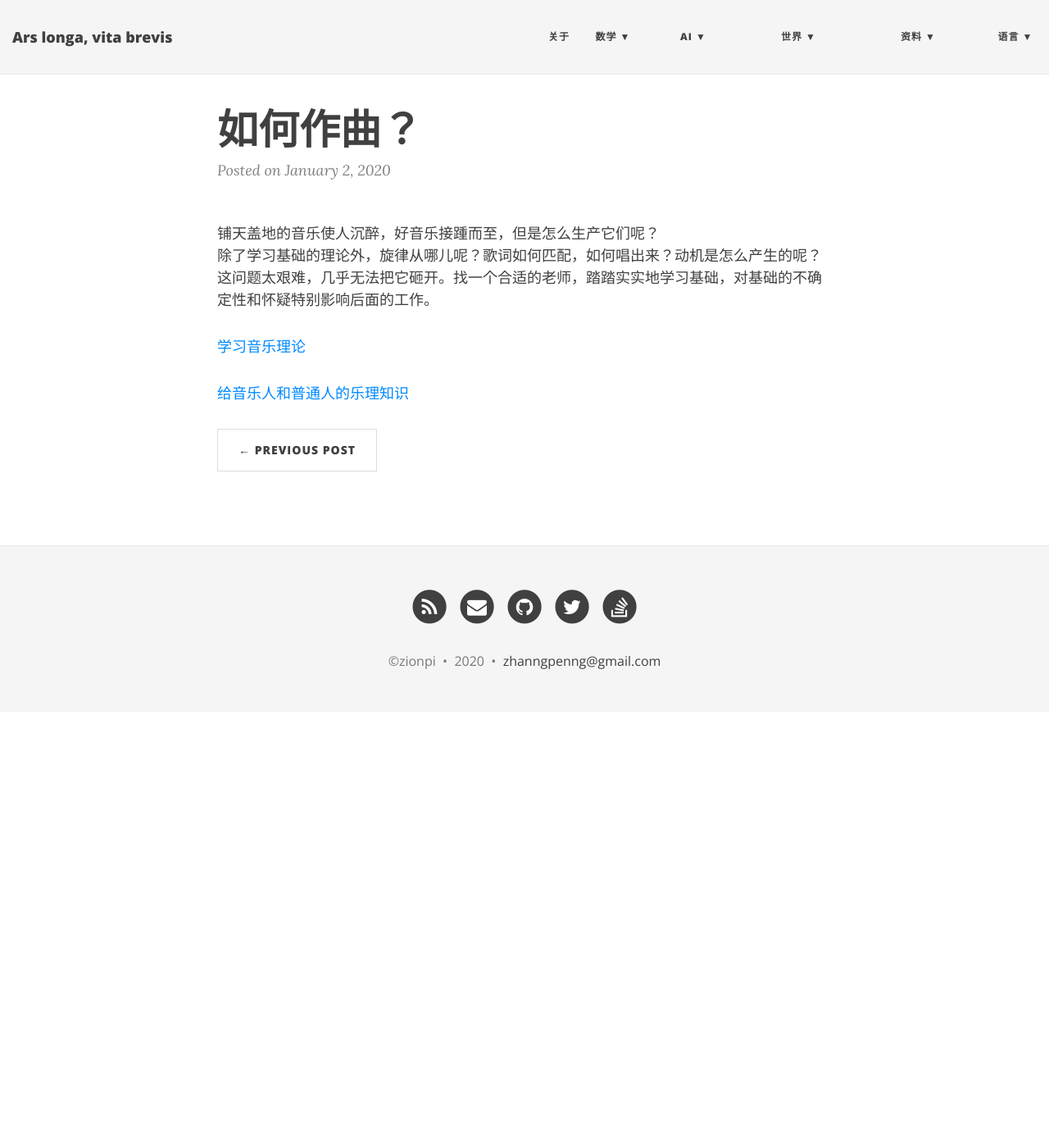
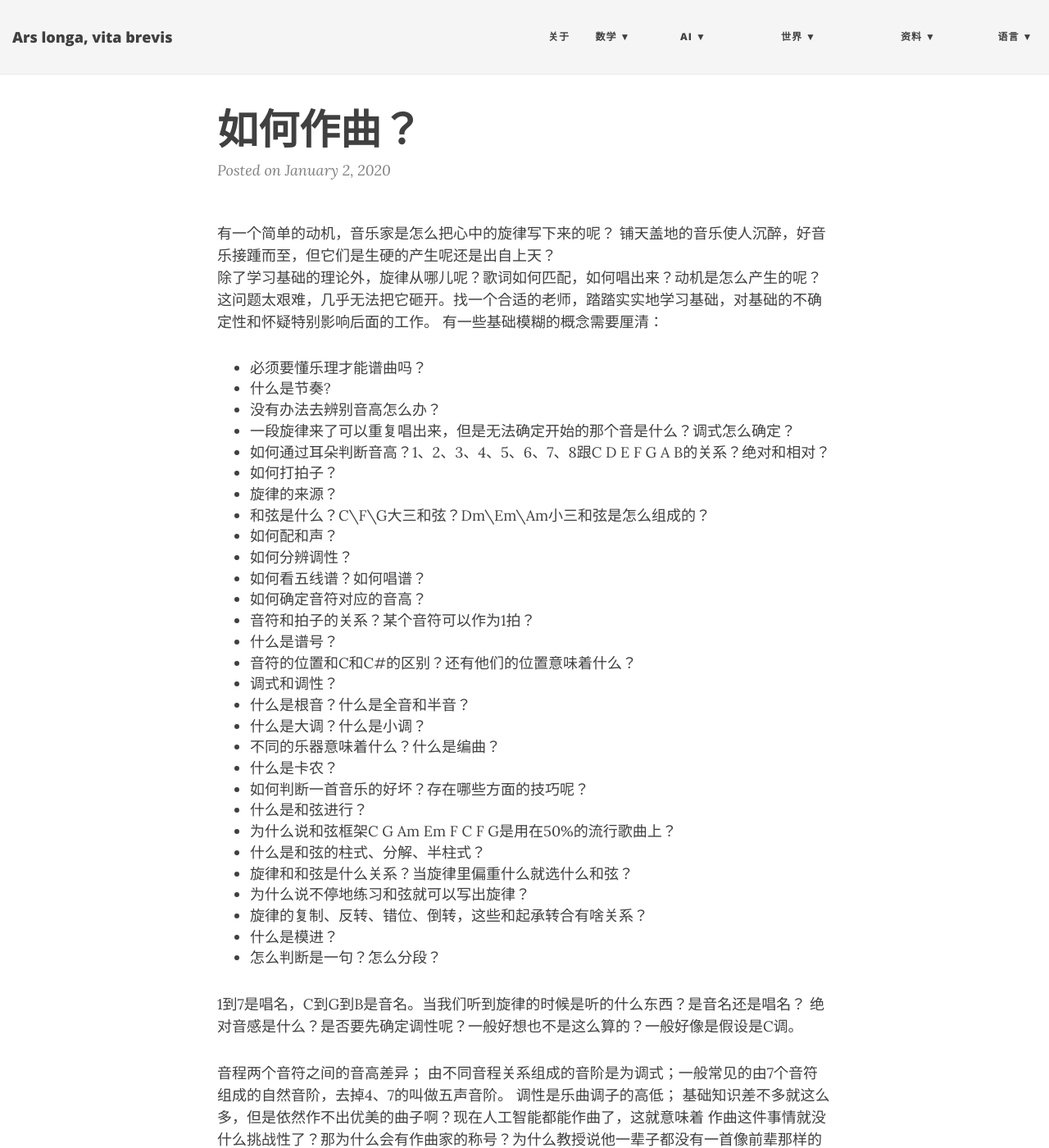
Before and after one commit to ZionPi/zionpi.github.io, a Jekyll site: the page built from _posts/2020-01-02-how-to-compose-music.md, in a window 1280 px wide and 1400 px high. Shown: the whole window at 82% size. Built offline with Jekyll 4.4.1, drawn with Linux system fonts in a browser that asks for light colours; nearby versions of some CDN libraries; some of the changed text lies outside the part shown.

Commit message:
add more content

```diff
--- a/_posts/2020-01-02-how-to-compose-music.md
+++ b/_posts/2020-01-02-how-to-compose-music.md
@@ -2,9 +2,58 @@
 layout: post
 title: 如何作曲？
 ---
-铺天盖地的音乐使人沉醉，好音乐接踵而至，但是怎么生产它们呢？
+有一个简单的动机，音乐家是怎么把心中的旋律写下来的呢？
+铺天盖地的音乐使人沉醉，好音乐接踵而至，但它们是生硬的产生呢还是出自上天？
 除了学习基础的理论外，旋律从哪儿呢？歌词如何匹配，如何唱出来？动机是怎么产生的呢？这问题太艰难，几乎无法把它砸开。找一个合适的老师，踏踏实实地学习基础，对基础的不确定性和怀疑特别影响后面的工作。
+有一些基础模糊的概念需要厘清：
+- 必须要懂乐理才能谱曲吗？
+- 什么是节奏?
+- 没有办法去辨别音高怎么办？
+- 一段旋律来了可以重复唱出来，但是无法确定开始的那个音是什么？调式怎么确定？
+- 如何通过耳朵判断音高？1、2、3、4、5、6、7、8跟C D E F G A B的关系？绝对和相对？
+- 如何打拍子？
+- 旋律的来源？
+- 和弦是什么？C\F\G大三和弦？Dm\Em\Am小三和弦是怎么组成的？
+- 如何配和声？
+- 如何分辨调性？
+- 如何看五线谱？如何唱谱？
+- 如何确定音符对应的音高？
+- 音符和拍子的关系？某个音符可以作为1拍？
+- 什么是谱号？
+- 音符的位置和C和C#的区别？还有他们的位置意味着什么？
+- 调式和调性？
+- 什么是根音？什么是全音和半音？
+- 什么是大调？什么是小调？
+- 不同的乐器意味着什么？什么是编曲？
+- 什么是卡农？
+- 如何判断一首音乐的好坏？存在哪些方面的技巧呢？
+- 什么是和弦进行？
+- 为什么说和弦框架C G Am Em F C F G是用在50%的流行歌曲上？
+- 什么是和弦的柱式、分解、半柱式？
+- 旋律和和弦是什么关系？当旋律里偏重什么就选什么和弦？
+- 为什么说不停地练习和弦就可以写出旋律？
+- 旋律的复制、反转、错位、倒转，这些和起承转合有啥关系？
+- 什么是模进？
+- 怎么判断是一句？怎么分段？
 
+1到7是唱名，C到G到B是音名。当我们听到旋律的时候是听的什么东西？是音名还是唱名？
+绝对音感是什么？是否要先确定调性呢？一般好想也不是这么算的？一般好像是假设是C调。
+
+音程两个音符之间的音高差异；
+由不同音程关系组成的音阶是为调式；一般常见的由7个音符组成的自然音阶，去掉4、7的叫做五声音阶。
+调性是乐曲调子的高低；
+基础知识差不多就这么多，但是依然作不出优美的曲子啊？现在人工智能都能作曲了，这就意味着
+作曲这件事情就没什么挑战性了？那为什么会有作曲家的称号？为什么教授说他一辈子都没有一首像前辈那样的作品呢？
+
+如何练习这些知识体系？如何衡量学习水平？如何进取？
+如何确定初学者的难点？如何抓住方向和确定时间应当用在的地方？
+卡农感觉很好听，有人说卡农是万能的,这是为什么？
+
+如果我们不能把耳朵听到的旋律写下来，那为什么不从最简单的开始呢？
+比如从儿歌开始？这应该是最简单的了？这样最简单也最容易上手的入口。
+难点很容易描述，但是不容易解决，第1个，辨音识谱。第2个，基础和弦的记忆、练习、演奏。
+就好比写文章的字、词、句，这是基础中的基础。虽然作曲不必会读谱，但是作为一般人
+老老实实地学。但是不是如果无法正确的辨别音高，其它的就无法进行下去呢？
 
 [学习音乐理论]({{ site.baseurl }}{% link _posts/2014-09-01-learn-music-theory.md %})
 
```
